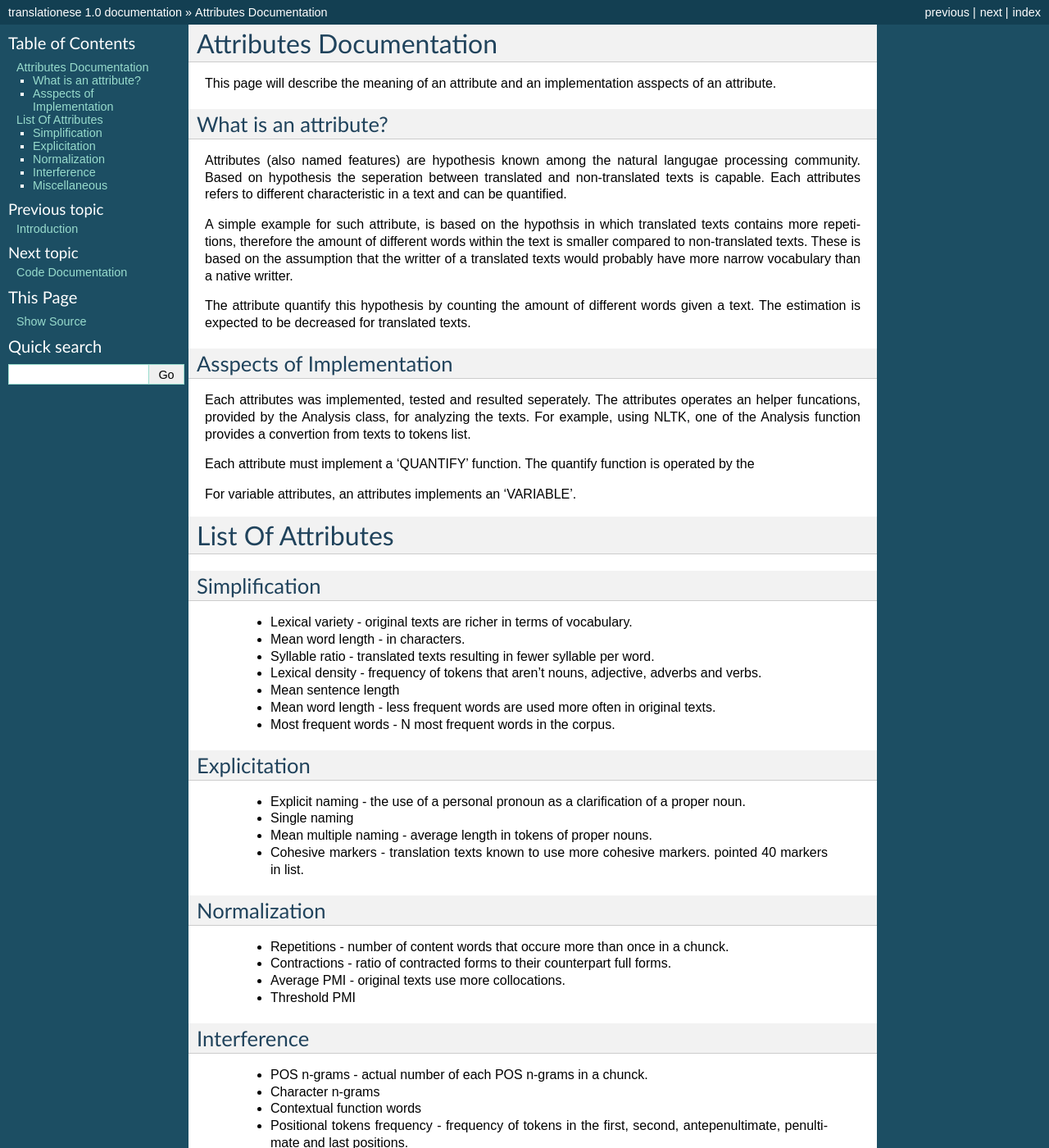
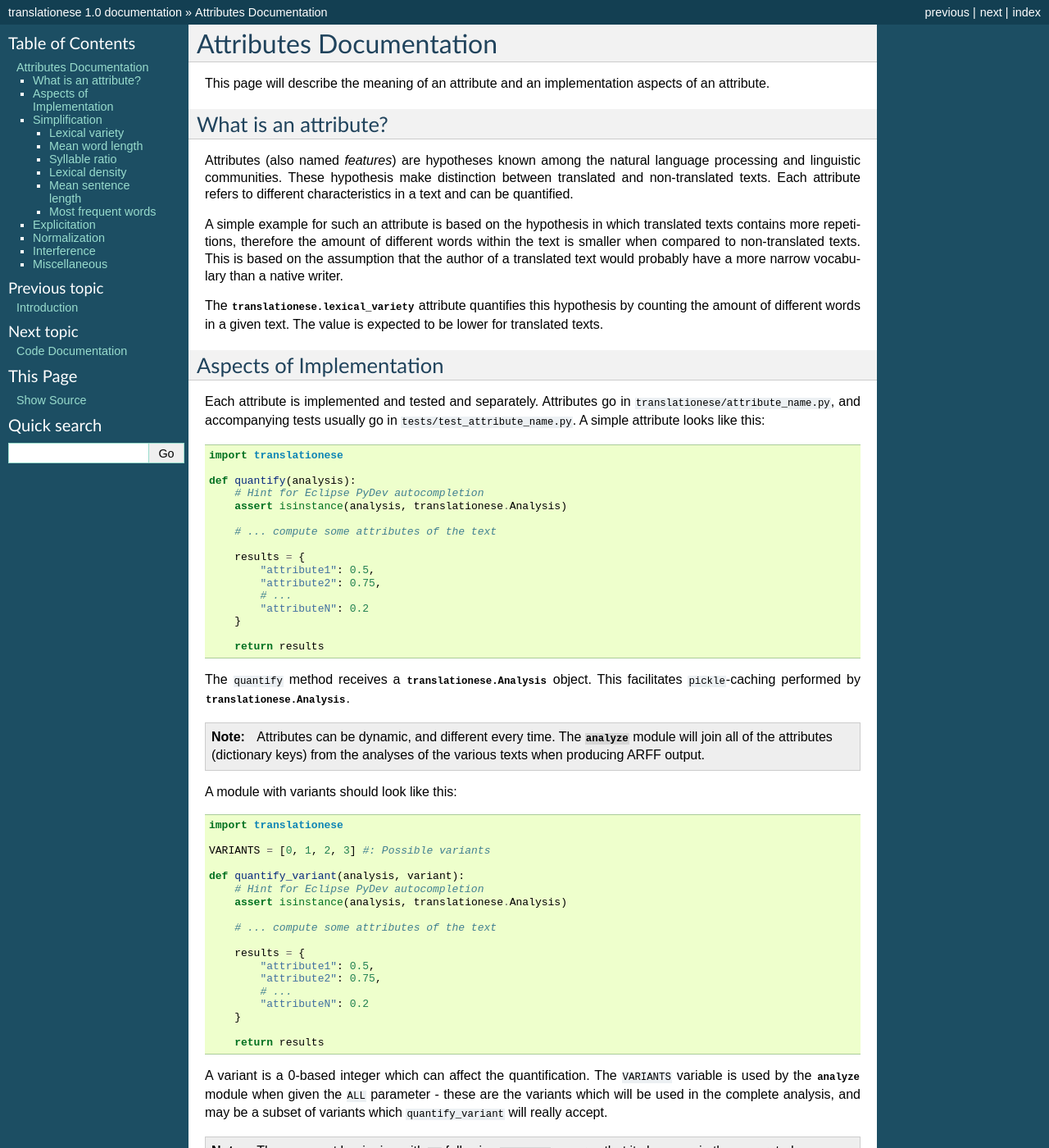
Before and after one commit to lutzky/translationese, a Sphinx documentation site: the page built from docs/attributes.rst, in a window 1280 px wide and 1400 px high. Shown: the whole window at 82% size. Built offline with Sphinx 7.4.7, drawn with Linux system fonts in a browser that asks for light colours; some of the changed text lies outside the part shown.

Commit message:
Documentation updates
Also, updated to use VARIANTS rather than __variants__, as this shows up
properly in older versions of sphinx.

```diff
--- a/analyze.py
+++ b/analyze.py
@@ -195,8 +195,8 @@ def analyze_all_modules(o_dir, t_dir, dest_dir):
     for module in available_modules_imported():
         module_name = module.__name__.split('.')[-1]
         logging.info("Analyzing with %s", module_name)
-        if hasattr(module, '__variants__'):
-            for v in module.__variants__:
+        if hasattr(module, 'VARIANTS'):
+            for v in module.VARIANTS:
                 logging.info("Variant %d", v)
                 outfile = get_output_stream(None, v, module_name, dest_dir)
                 cmdline_main_one_module(module, o_dir, t_dir, v, outfile)
--- a/docs/attributes.rst
+++ b/docs/attributes.rst
@@ -1,36 +1,148 @@
+.. _attributes:
+
 Attributes Documentation
 ========================
-This page will describe the meaning of an attribute and an implementation asspects of an attribute.
 
+This page will describe the meaning of an attribute and an implementation
+aspects of an attribute.
 
 What is an attribute?
 ---------------------
-Attributes (also named features) are hypothesis known among the natural langugae processing community. Based on hypothesis the seperation between translated and non-translated texts is capable. Each attributes refers to different characteristic in a text and can be quantified.
 
-A simple example for such attribute, is based on the hypothsis in which translated texts contains more repetitions, therefore the amount of different words within the text is smaller compared to non-translated texts. These is based on the assumption that the writter of a translated texts would probably have more narrow vocabulary than a native writter.
+Attributes (also named `features`) are hypotheses known among the natural
+language processing and linguistic communities. These hypothesis make
+distinction between translated and non-translated texts. Each attribute refers
+to different characteristics in a text and can be quantified.
 
-The attribute quantify this hypothesis by counting the amount of different words given a text. The estimation is expected to be decreased for translated texts.
+A simple example for such an attribute is based on the hypothesis in which
+translated texts contains more repetitions, therefore the amount of different
+words within the text is smaller when compared to non-translated texts. This is
+based on the assumption that the author of a translated text would probably
+have a more narrow vocabulary than a native writer.
 
-Asspects of Implementation
---------------------------
-Each attributes was implemented, tested and resulted seperately. The attributes operates an helper funcations, provided by the Analysis class, for analyzing the texts. For example, using NLTK, one of the Analysis function provides a convertion from texts to tokens list.
+The :mod:`translationese.lexical_variety` attribute quantifies this hypothesis by
+counting the amount of different words in a given text. The value is expected
+to be lower for translated texts.
 
-Each attribute must implement a 'QUANTIFY' function. The quantify function is operated by the
+Aspects of Implementation
+-------------------------
 
-For variable attributes, an attributes implements an 'VARIABLE'.
+Each attribute is implemented and tested and separately. Attributes go in
+``translationese/attribute_name.py``, and accompanying tests usually go in
+``tests/test_attribute_name.py``. A simple attribute looks like this::
+
+    import translationese
+
+    def quantify(analysis):
+        # Hint for Eclipse PyDev autocompletion
+        assert isinstance(analysis, translationese.Analysis)
+
+        # ... compute some attributes of the text
+
+        results = {
+            "attribute1": 0.5,
+            "attribute2": 0.75,
+            # ...
+            "attributeN": 0.2
+        }
+
+        return results
+
+The ``quantify`` method receives a :class:`translationese.Analysis` object.
+This facilitates ``pickle``-caching performed by
+:class:`translationese.Analysis`.
+
+.. note::
+
+   Attributes can be dynamic, and different every time. The :mod:`analyze`
+   module will join all of the attributes (dictionary keys) from the analyses
+   of the various texts when producing ARFF output.
+
+A module with variants should look like this::
+
+    import translationese
+
+    VARIANTS = [0, 1, 2, 3] #: Possible variants
+
+    def quantify_variant(analysis, variant):
+        # Hint for Eclipse PyDev autocompletion
+        assert isinstance(analysis, translationese.Analysis)
+
+        # ... compute some attributes of the text
+
+        results = {
+            "attribute1": 0.5,
+            "attribute2": 0.75,
+            # ...
+            "attributeN": 0.2
+        }
+
+        return results
+
+A variant is a 0-based integer which can affect the quantification. The
+``VARIANTS`` variable is used by the :mod:`analyze` module when given the
+``ALL`` parameter - these are the variants which will be used in the complete
+analysis, and may be a subset of variants which ``quantify_variant`` will
+really accept.
+
+.. note::
+
+   The comment beginning with ``#:`` following ``VARIANTS`` ensures that it
+   shows up in the generated documentation.
+
+If expensive text-analysis functions (e.g. :mod:`nltk`) are used in the
+quantification, it is recommended that the be moved to the
+:class:`translationese.Analysis` class, using :mod:`memoize`, as this will
+enable caching.
+
+Simplification
+--------------
+
+Lexical variety
+^^^^^^^^^^^^^^^
+
+.. automodule:: translationese.lexical_variety
+   :members:
+
+Mean word length
+^^^^^^^^^^^^^^^^
+
+less frequent words are used more often in original texts.
 
 
-List Of Attributes
-==================
-Simplification
---------------
-  * Lexical variety     - original texts are richer in terms of vocabulary.
-  * Mean word length    - in characters.
-  * Syllable ratio      - translated texts resulting in fewer syllable per word.
-  * Lexical density     - frequency of tokens that aren't nouns, adjective, adverbs and verbs.
-  * Mean sentence length
-  * Mean word length    - less frequent words are used more often in original texts.
-  * Most frequent words - N most frequent words in the corpus.
+.. automodule:: translationese.mean_word_length
+   :members:
+
+Syllable ratio
+^^^^^^^^^^^^^^
+
+translated texts resulting in fewer syllable per word.
+
+.. automodule:: translationese.syllable_ratio
+   :members:
+
+Lexical density
+^^^^^^^^^^^^^^^
+
+frequency of tokens that aren't nouns, adjective, adverbs and verbs.
+
+.. automodule:: translationese.lexical_density
+   :members:
+
+Mean sentence length
+^^^^^^^^^^^^^^^^^^^^
+
+.. automodule:: translationese.mean_sentence_length
+   :members:
+
+Most frequent words
+^^^^^^^^^^^^^^^^^^^^
+
+.. automodule:: translationese.most_frequent_words
+   :members:
+
+N most frequent words in the corpus.
+
 
 Explicitation
 -------------
```
Also changed, not shown: docs/index.rst (+23 -17 lines), docs/introduction.rst (+41 -17 lines), 6 other files.
